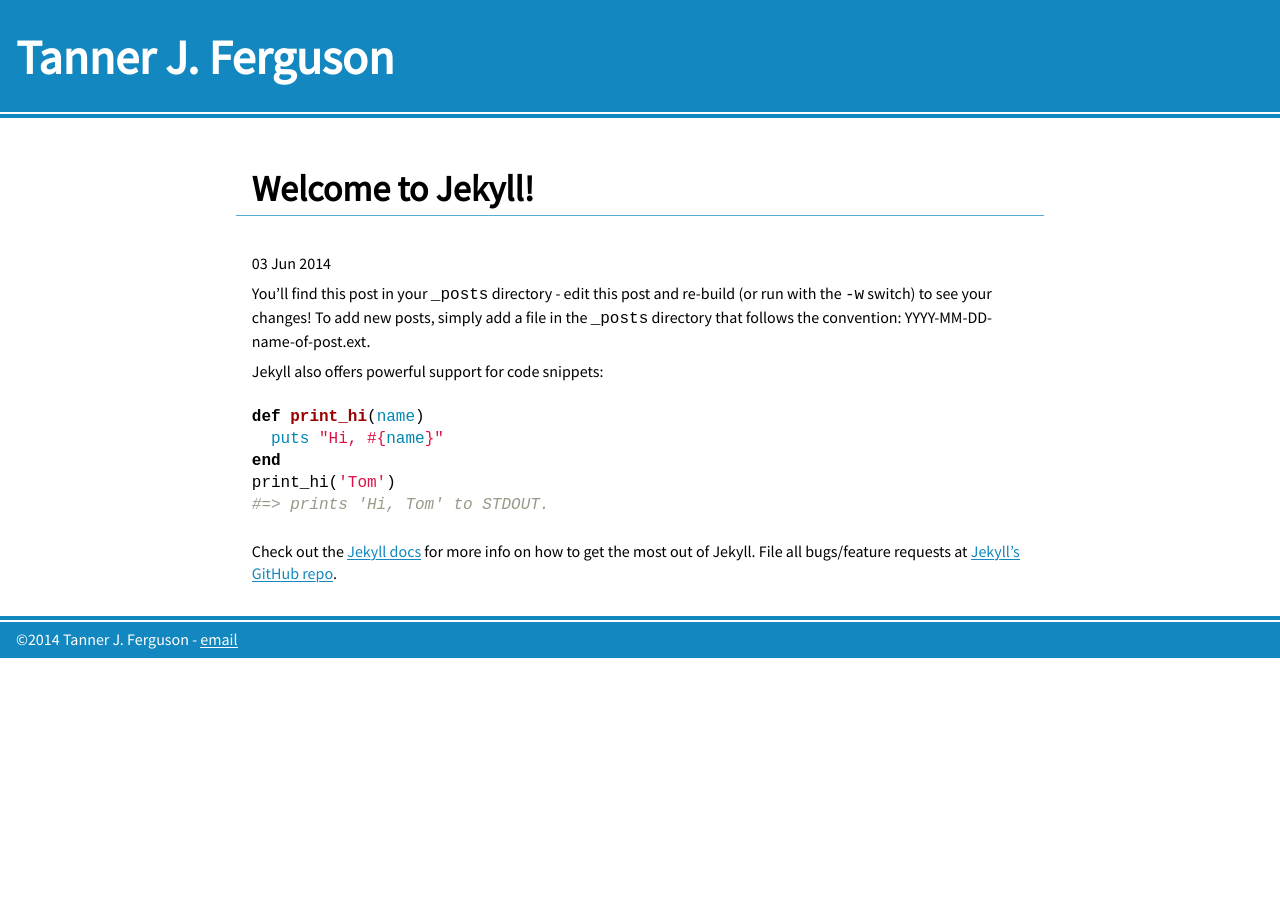
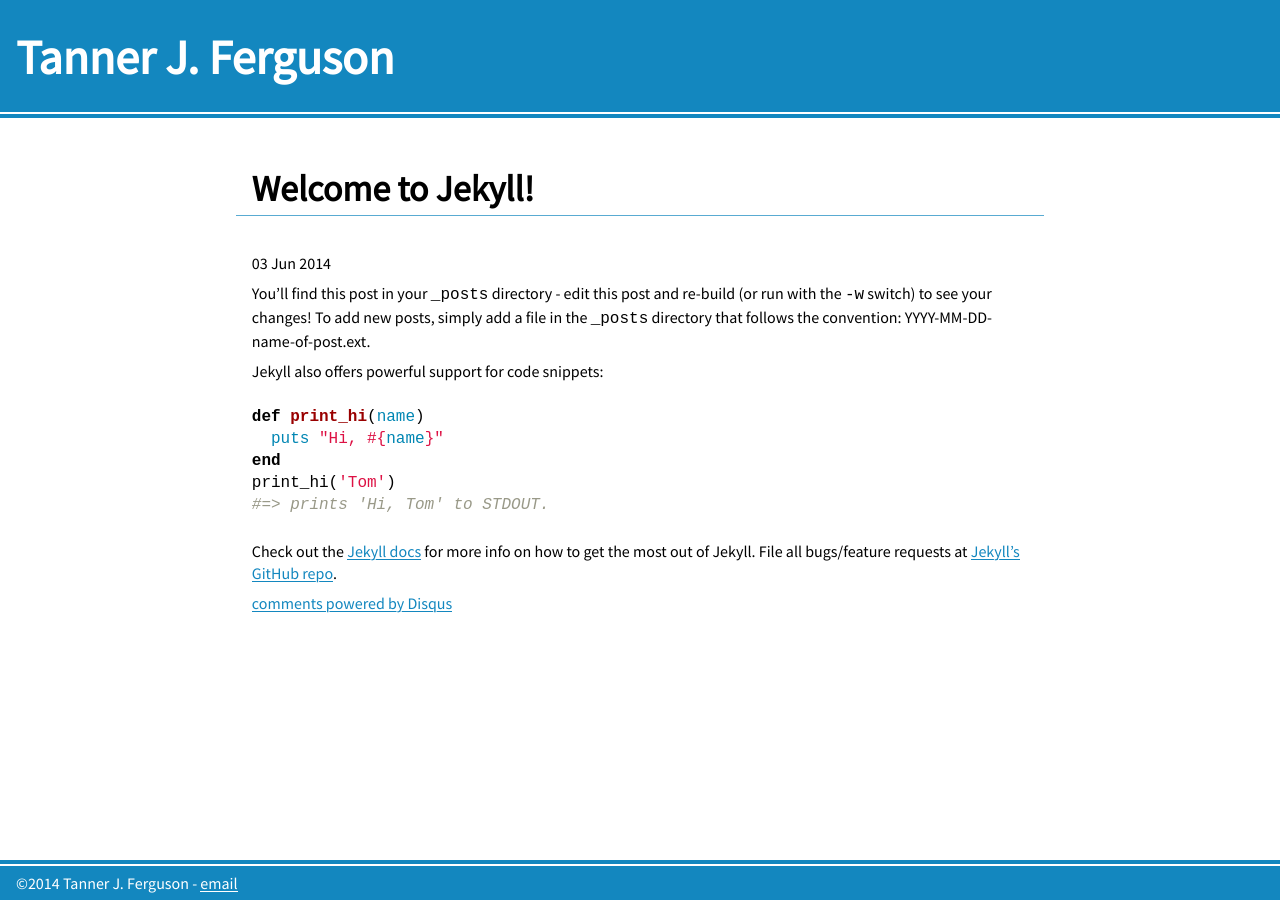
Before and after one commit to tannerjfco/tannerjfco.github.io, a Jekyll site: the page built from _posts/2014-06-03-welcome-to-jekyll.markdown, in a window 1280 px wide. Built offline with Jekyll 4.4.1, drawn with Linux system fonts in a browser that asks for light colours; nearby versions of some CDN libraries; Markdown is read by kramdown in place of the engine named in the settings; comment, search, counter and statistics services are not loaded.

Commit message:
Adds more styling, disqus, and other such fun nonsense. also, fuck sticky footers

```diff
--- a/_config.yml
+++ b/_config.yml
@@ -1,3 +1,4 @@
 name: tannerjf.co
 markdown: redcarpet
 pygments: true
+permalink: /posts/:title
--- /dev/null
+++ b/_includes/disqus.html
@@ -0,0 +1,14 @@
+<div id="disqus_thread"></div>
+<script type="text/javascript">
+    /* * * CONFIGURATION VARIABLES: EDIT BEFORE PASTING INTO YOUR WEBPAGE * * */
+    var disqus_shortname = 'tannerjfco'; // required: replace example with your forum shortname
+
+    /* * * DON'T EDIT BELOW THIS LINE * * */
+    (function() {
+        var dsq = document.createElement('script'); dsq.type = 'text/javascript'; dsq.async = true;
+        dsq.src = '//' + disqus_shortname + '.disqus.com/embed.js';
+        (document.getElementsByTagName('head')[0] || document.getElementsByTagName('body')[0]).appendChild(dsq);
+    })();
+</script>
+<noscript>Please enable JavaScript to view the <a href="http://disqus.com/?ref_noscript">comments powered by Disqus.</a></noscript>
+<a href="http://disqus.com" class="dsq-brlink">comments powered by <span class="logo-disqus">Disqus</span></a>
--- a/_layouts/default.html
+++ b/_layouts/default.html
@@ -10,11 +10,15 @@
     <link rel="stylesheet" href="/stylesheets/style.css">
 </head>
 <body>
+<div class="main">
   <header>
     <h1>Tanner J. Ferguson</h1>
     <div class="circle"></div>
   </header>
-  <section class="content">{{ content }}</section>
+  <section class="content">
+    {{ content }}
+  </section>
+</div>
   <footer>
     <span class="copyright">&copy;{{ site.time | date: "%Y" }} Tanner J. Ferguson - </span>
     <span class="contact"><a href="mailto:tannerjfco@gmail.com">email</a></span>
--- a/_layouts/post.html
+++ b/_layouts/post.html
@@ -6,4 +6,5 @@ layout: default
 
 <div class="post">
 {{ content }}
+{% include disqus.html %}
 </div>
--- a/index.html
+++ b/index.html
@@ -5,7 +5,7 @@ layout: default
 <section class="home">
 	<div class="intro">
     <img src="images/photo.jpg" alt="photo" />
-    <h2>Makes Websites in Colorado</h2>
+    <h2>Makes Websites <br /> in Colorado</h2>
   </div>
 	<h2 class="page-title">Recent Posts</h2>
 	<ul class="posts">
--- a/sass/base/_base.scss
+++ b/sass/base/_base.scss
@@ -10,5 +10,10 @@
 
 // Partials
 @import "variables";
+@import "mixin";
+
+// Sticky Footer
+@include sticky_footer(2.5rem);
+
 @import "styleguide";
 @import "syntax";
--- a/sass/layout/_layout.scss
+++ b/sass/layout/_layout.scss
@@ -12,6 +12,7 @@ header, .content, footer {
 }
 
 .content {
+	padding: 0.5em 1em;
 	@include breakpoint($normal) {
 		@include isolation-span(1,2, both);
 	}
--- a/stylesheets/style.css
+++ b/stylesheets/style.css
@@ -590,6 +590,30 @@ img, video {
   height: auto;
 }
 
+/* line 2, ../sass/base/_mixin.scss */
+html, body {
+  height: 100%;
+}
+
+/* line 5, ../sass/base/_mixin.scss */
+.main {
+  min-height: 100%;
+  /* equal to footer height */
+  margin-bottom: -2.5rem;
+}
+
+/* line 10, ../sass/base/_mixin.scss */
+.main:after {
+  content: "";
+  display: block;
+}
+
+/* line 14, ../sass/base/_mixin.scss */
+footer, .main:after {
+  /* .push must be the same height as footer */
+  height: 2.5rem;
+}
+
 /*
  * Style Guide - Defines common HTML elements
  */
@@ -1144,6 +1168,10 @@ header, .content, footer {
   clear: both;
 }
 
+/* line 14, ../sass/layout/_layout.scss */
+.content {
+  padding: 0.5em 1em;
+}
 @media (min-width: 56.25em) {
   /* line 14, ../sass/layout/_layout.scss */
   .content {
@@ -1164,57 +1192,50 @@ h2.page-title {
 }
 
 /* line 1, ../sass/components/_header.scss */
-header {
+header, footer {
   color: white;
   background: #1387bf;
   padding: 0.5em 1em;
   position: relative;
-  border-bottom: 4px solid #1387bf;
 }
-/* line 7, ../sass/components/_header.scss */
-header:before {
+
+/* line 8, ../sass/components/_header.scss */
+header:before, footer:before {
   content: "";
   display: block;
   position: absolute;
-  border-bottom: 2px solid white;
-  right: 2px;
-  bottom: 2px;
   width: 100%;
   height: 2px;
   margin: -2px;
 }
-/* line 18, ../sass/components/_header.scss */
+
+/* line 17, ../sass/components/_header.scss */
+header {
+  border-bottom: 4px solid #1387bf;
+}
+/* line 20, ../sass/components/_header.scss */
+header:before {
+  border-bottom: 2px solid white;
+  right: 2px;
+  bottom: 2px;
+}
+/* line 26, ../sass/components/_header.scss */
 header h1 {
   margin: 0.5em 0;
 }
 
-/* line 23, ../sass/components/_header.scss */
-.content {
-  padding: 0.5em 1em;
-}
-
-/* line 27, ../sass/components/_header.scss */
+/* line 31, ../sass/components/_header.scss */
 footer {
-  color: white;
-  background: #1387bf;
-  margin-top: 1em;
-  padding: 0.5em 1em;
-  position: relative;
+  margin-top: 0;
   border-top: 4px solid #1387bf;
 }
-/* line 34, ../sass/components/_header.scss */
+/* line 35, ../sass/components/_header.scss */
 footer:before {
-  content: "";
-  display: block;
-  position: absolute;
   border-top: 2px solid white;
   top: 2px;
   left: 2px;
-  width: 100%;
-  height: 2px;
-  margin: -2px;
 }
-/* line 45, ../sass/components/_header.scss */
+/* line 41, ../sass/components/_header.scss */
 footer a, footer a:active, footer a:visited {
   color: white;
   text-decoration: none;
@@ -1226,7 +1247,7 @@ footer a, footer a:active, footer a:visited {
   background-position: 0 1.125em;
   text-shadow: 0.0625em 0.0625em 0 #1387bf, -0.0625em 0 0 #1387bf;
 }
-/* line 49, ../sass/components/_header.scss */
+/* line 45, ../sass/components/_header.scss */
 footer a:hover {
   color: #f0f0f0;
   text-decoration: none;
@@ -1249,7 +1270,21 @@ footer a:hover {
   display: table;
   clear: both;
 }
-/* line 5, ../sass/components/_home.scss */
+@media (min-width: 43.75em) {
+  /* line 2, ../sass/components/_home.scss */
+  .home .intro {
+    margin: auto;
+    width: 60%;
+    padding: 1em 0;
+  }
+}
+@media (min-width: 56.25em) {
+  /* line 2, ../sass/components/_home.scss */
+  .home .intro {
+    width: auto;
+  }
+}
+/* line 13, ../sass/components/_home.scss */
 .home .intro img {
   width: 200px;
   height: auto;
@@ -1257,7 +1292,7 @@ footer a:hover {
   border-bottom: 0.5em solid #eee;
 }
 @media (min-width: 43.75em) {
-  /* line 5, ../sass/components/_home.scss */
+  /* line 13, ../sass/components/_home.scss */
   .home .intro img {
     float: left;
     border-bottom: 0;
@@ -1267,18 +1302,26 @@ footer a:hover {
     margin-right: 1em;
   }
 }
-/* line 19, ../sass/components/_home.scss */
+@media (min-width: 56.25em) {
+  /* line 13, ../sass/components/_home.scss */
+  .home .intro img {
+    padding-right: 1.5em;
+    margin-right: 1.5em;
+  }
+}
+/* line 31, ../sass/components/_home.scss */
 .home .intro h2 {
   margin-top: 0.25em;
 }
 @media (min-width: 43.75em) {
-  /* line 19, ../sass/components/_home.scss */
+  /* line 31, ../sass/components/_home.scss */
   .home .intro h2 {
-    float: left;
+    text-align: justify;
+    margin-top: 1.125em;
   }
 }
 
-/* line 28, ../sass/components/_home.scss */
+/* line 41, ../sass/components/_home.scss */
 ul.posts {
   list-style: none;
   margin: 0;
@@ -1291,7 +1334,7 @@ ul.posts li {
   list-style-type: none;
   margin-left: 0;
 }
-/* line 31, ../sass/components/_home.scss */
+/* line 44, ../sass/components/_home.scss */
 ul.posts span:before {
   content: "|";
   color: #aaa;
```
Also changed, not shown: sass/base/_mixin.scss (added, +18 -0 lines), sass/components/_header.scss (+18 -22 lines), sass/components/_home.scss (+14 -1 lines).
